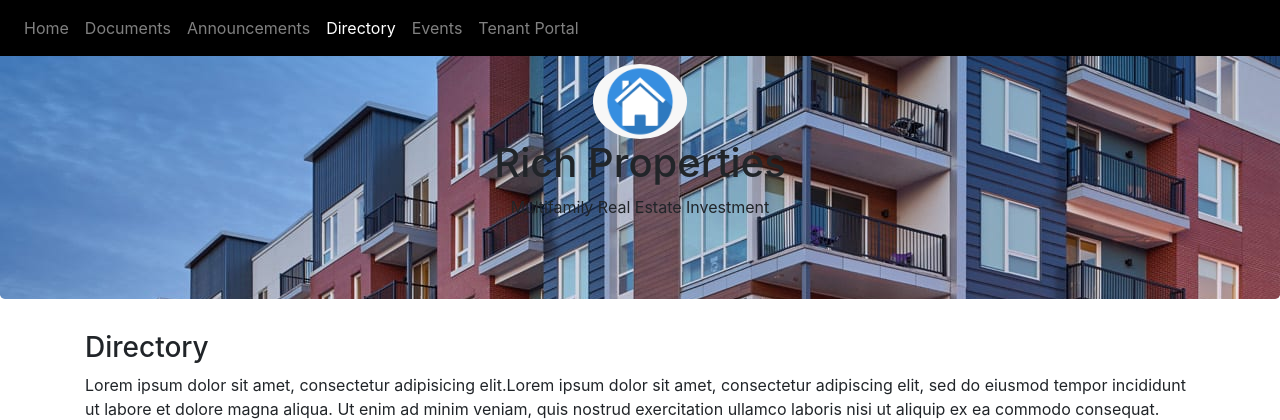
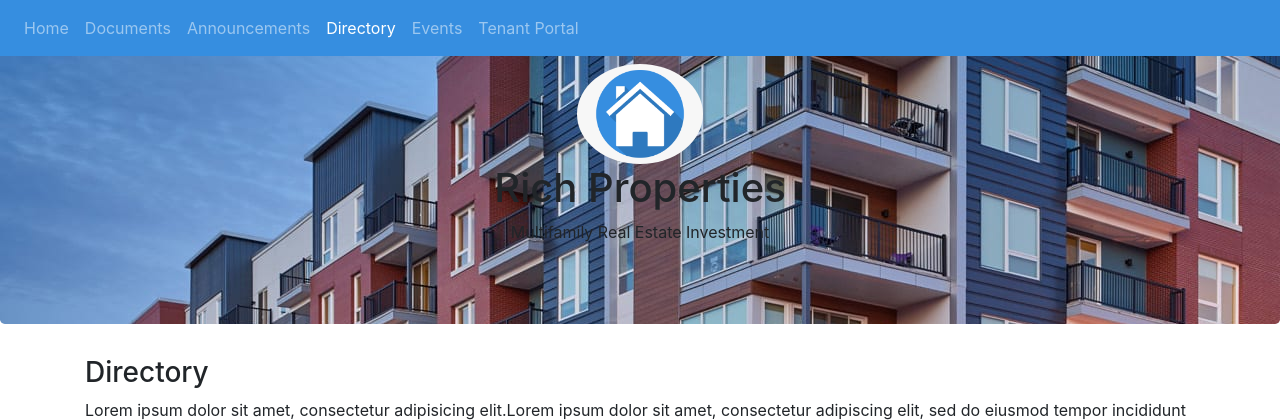
Before and after one commit to jacob-rich/ds774-assignment1, a Flask app: page /directory in a window 1280 px wide. Shown: the top 420 px of the page. Run offline with Flask 2, Linux system fonts and the light colour scheme; some libraries are stand-ins or nearby versions.

Commit message:
Update base.html

```diff
--- a/templates/base.html
+++ b/templates/base.html
@@ -26,7 +26,7 @@
   <!-- Jumbotron -->
   <div class="jumbotron text-center" style="background-image: url('banner.jpg')">
     <!-- Your image here -->
-    <img src="{{url_for('static',filename='logo1.png')}}" alt="Rich Properties logo" class="rounded-circle" style="height: 75px">
+    <img src="{{url_for('static',filename='logo1.png')}}" alt="Rich Properties logo" class="rounded-circle" style="height: 100px">
 
     <!-- rounded -->
     <!-- <img src="{{url_for('static',filename='UNH.png')}}" class="rounded-circle" alt=""> -->
@@ -38,7 +38,7 @@
 
   <!-- navbar -->
 
-  <nav class="navbar navbar-expand-md navbar-dark fixed-top" style="background-color: #000000;">
+  <nav class="navbar navbar-expand-md navbar-dark fixed-top" style="background-color: #368ee0;">
 
   <!-- Standard Bootstrap -->
   <!-- <nav class="navbar navbar-expand-md navbar-dark fixed-top bg-primary"> -->
```
